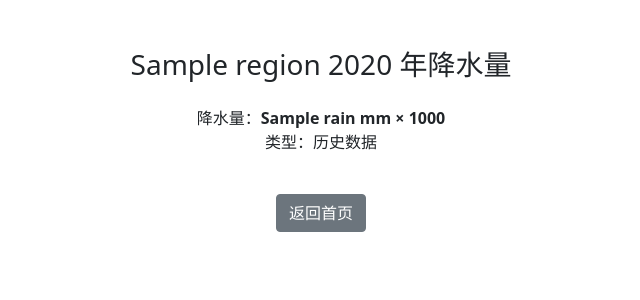
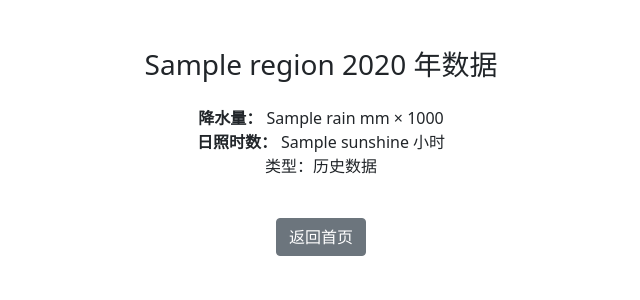
Before and after one commit to YJSoo/test1, a Flask app: template templates/results.html in a window 1280 px wide. Shown: the part 56-356 px from the top of the page, without its empty margins (319-959 px from the left). Run offline with Flask 2, Linux system fonts and the light colour scheme; the template is opened without the code that fills it: most values are stand-ins (such as "Sample title", 1, 10 or a date in 2020); parts of the project's set-up code (start-up, migrations or seed data) failed here and were passed over.

Commit message:
Add files via upload

```diff
--- a/app.py
+++ b/app.py
@@ -7,6 +7,9 @@ app = Flask(__name__)
 
 # 加载数据
 df = pd.read_excel("yearwater_converted.xlsx")
+df_sun = pd.read_csv("yearsun.csv")
+
+
 
 # 获取所有地区
 regions = df["PR"].dropna().unique().tolist()
@@ -70,9 +73,42 @@ def predict_rainfall():
 
             rain = target_row[str(year)].values[0]
 
-        return Response(str(rain), mimetype='text/plain')
+            # 预测日照
+            if year >= 2025:
+                # 预测未来数据
+                history_sun = target_row_sun[[str(y) for y in range(1960, 2023) if str(y) in df_sun.columns]].values[0]
+                history_sun = pd.Series(history_sun).dropna()
 
-        # return render_template("results.html", region=region, year=year, rain=rain, predicted=(year >= 2025))
+                if len(history_sun) < 10:
+                    return render_template("results.html", error="日照数据历史数据不足，无法进行预测")
+
+                steps_sun = year - 2022
+                forecast_sun = arima_forecast(history_sun, steps=steps_sun)
+
+                if year == 2025:
+                    sunshine = forecast_sun[0] if isinstance(forecast_sun, list) else forecast_sun
+                elif year == 2026:
+                    sunshine = forecast_sun[1] if isinstance(forecast_sun, list) and len(forecast_sun) > 1 else np.nan
+                else:
+                    return render_template("results.html", error="只支持预测2025或2026年")
+            else:
+                # 获取历史数据
+                if str(year) not in df_sun.columns:
+                    return render_template("results.html", error=f"无{year}年日照数据")
+
+                sunshine = target_row_sun[str(year)].values[0]
+
+        result = {
+            'region': region,
+            'year': year,
+            'rainfall': rain,
+            'sunshine': sunshine
+        }
+
+        return jsonify(result)  # 返回JSON格式的结果
+
+
+    # return render_template("results.html", region=region, year=year, rain=rain, predicted=(year >= 2025))
 
     except Exception as e:
         return Response(f"错误: {str(e)}", mimetype='text/plain')
--- a/templates/results.html
+++ b/templates/results.html
@@ -1,15 +1,19 @@
 {% extends "base.html" %}
+
 {% block content %}
 <div class="container mt-5">
     {% if error %}
         <div class="alert alert-danger">{{ error }}</div>
     {% else %}
-        <h3 class="text-center mb-4">{{ region }} {{ year }} 年降水量</h3>
+        <h3 class="text-center mb-4">{{ region }} {{ year }} 年数据</h3>
+
         <p class="text-center">
-            降水量：<strong>{{ rain }} mm × 1000</strong><br>
+            <strong>降水量：</strong> {{ rain }} mm × 1000<br>
+            <strong>日照时数：</strong> {{ sunshine }} 小时<br>
             类型：{{ '预测数据' if predicted else '历史数据' }}
         </p>
     {% endif %}
+
     <div class="text-center">
         <a href="/" class="btn btn-secondary mt-4">返回首页</a>
     </div>
```
